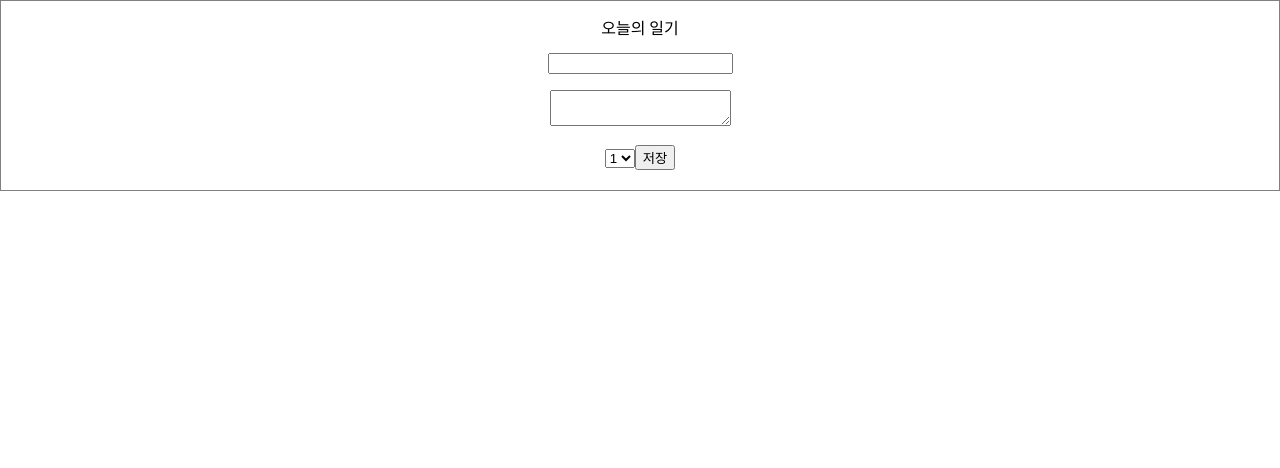
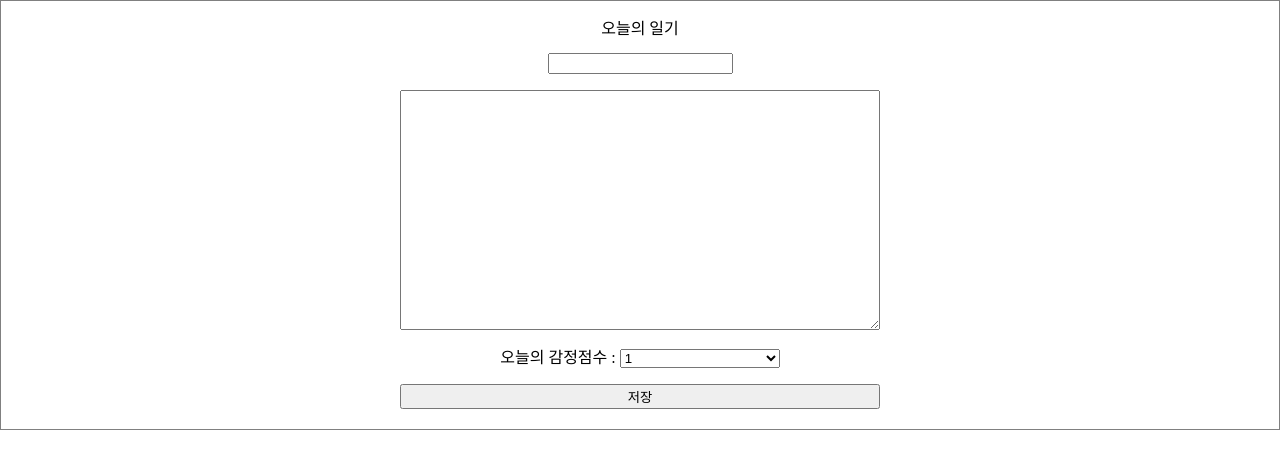
Before and after one commit to taehyeon0412/react_my-diary, a React (Create React App) app: page / in a window 1280 px wide. Shown: the top 468 px of the page. Built offline with nearby package versions, Linux system fonts and the light colour scheme.

Commit message:
Update DiaryEditor.js

```diff
--- a/src/components/DiaryEditor.js
+++ b/src/components/DiaryEditor.js
@@ -1,4 +1,4 @@
-import { useState } from "react";
+import { useRef, useState } from "react";
 import styled from "styled-components";
 
 const Wrapper = styled.div`
@@ -13,7 +13,7 @@ const Title = styled.h2`
   margin-bottom: 1rem;
 `;
 
-const WriteInput = styled.input`
+const TitleInput = styled.input`
   margin-bottom: 1rem;
 `;
 
@@ -21,13 +21,27 @@ const TextBox = styled.div`
   margin-bottom: 1rem;
 `;
 
-const TextBoxWrite = styled.textarea``;
+const TextInput = styled.textarea`
+  width: 30rem;
+  height: 15rem;
+`;
 
-const EmotionBox = styled.div``;
+const EmotionBox = styled.div`
+  margin-bottom: 1rem;
+`;
 
-const SaveBtn = styled.button``;
+const SelectBox = styled.select`
+  width: 10rem;
+`;
+
+const SaveBtn = styled.button`
+  width: 30rem;
+`;
 
 function DiaryEditor() {
+  const titleInput = useRef();
+  const contentInput = useRef();
+
   const [state, setState] = useState({
     title: "",
     content: "",
@@ -45,14 +59,26 @@ function DiaryEditor() {
 
   const handleSave = () => {
     console.log(state);
+    if (state.title.length < 1) {
+      titleInput.current.focus();
+      return;
+    }
+
+    if (state.content.length < 5) {
+      contentInput.current.focus();
+      return;
+    }
+
     alert("저장 성공");
   };
+  //저장
 
   return (
     <Wrapper>
       <TitleBox>
         <Title>오늘의 일기</Title>
-        <WriteInput
+        <TitleInput
+          ref={titleInput}
           name="title"
           value={state.author}
           onChange={handleChangeState}
@@ -60,7 +86,8 @@ function DiaryEditor() {
       </TitleBox>
 
       <TextBox>
-        <TextBoxWrite
+        <TextInput
+          ref={contentInput}
           name="content"
           value={state.content}
           onChange={handleChangeState}
@@ -68,7 +95,8 @@ function DiaryEditor() {
       </TextBox>
 
       <EmotionBox>
-        <select
+        <span>오늘의 감정점수 : </span>
+        <SelectBox
           name="emotion"
           value={state.emotion}
           onChange={handleChangeState}
@@ -78,9 +106,10 @@ function DiaryEditor() {
           <option value={3}>3</option>
           <option value={4}>4</option>
           <option value={5}>5</option>
-        </select>
-        <SaveBtn onClick={handleSave}>저장</SaveBtn>
+        </SelectBox>
       </EmotionBox>
+
+      <SaveBtn onClick={handleSave}>저장</SaveBtn>
     </Wrapper>
   );
 }
```
